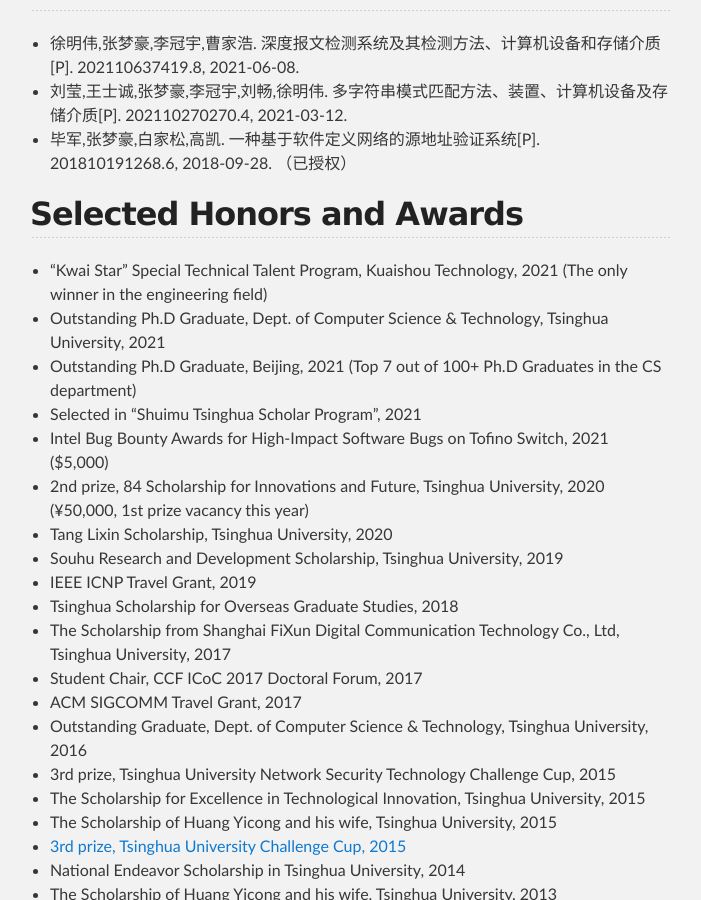
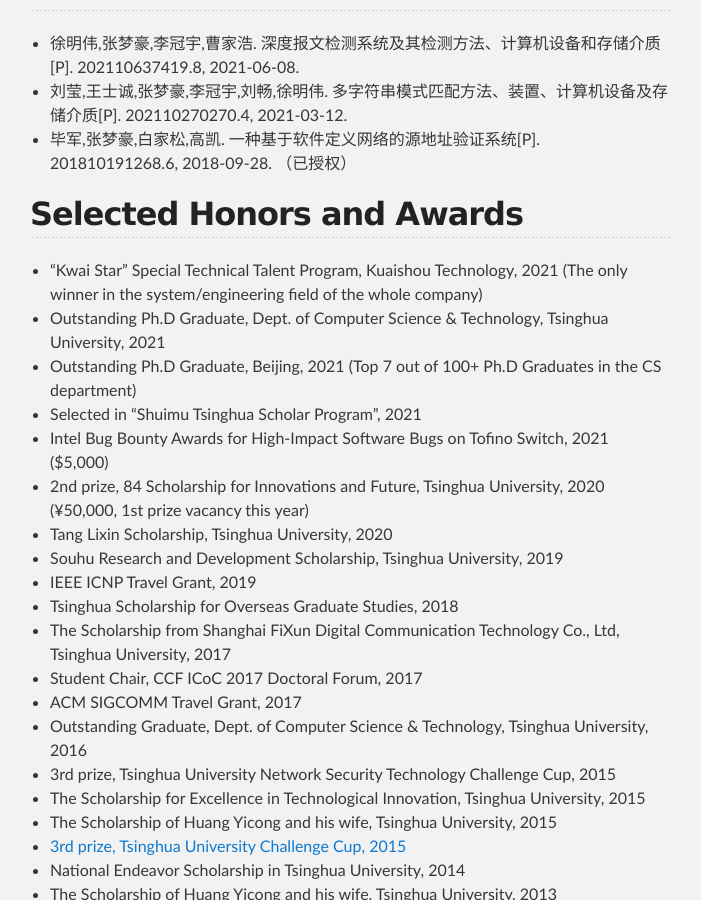
Before and after one commit to zhangmenghao/zhangmenghao.github.io, a Jekyll site: the page built from index.md, in a window 1280 px wide and 900 px high, scrolled down 3219 px. Shown: the whole window, without its empty margins (290-991 px from the left). Built offline with Jekyll 4.4.1, drawn with Linux system fonts in a browser that asks for light colours.

Commit message:
Update horor

```diff
--- a/index.md
+++ b/index.md
@@ -141,7 +141,7 @@
 
 
 ## Selected Honors and Awards
-* "Kwai Star" Special Technical Talent Program, Kuaishou Technology, 2021 (The only winner in the engineering field)
+* "Kwai Star" Special Technical Talent Program, Kuaishou Technology, 2021 (The only winner in the system/engineering field of the whole company)
 * Outstanding Ph.D Graduate, Dept. of Computer Science & Technology, Tsinghua University, 2021
 * Outstanding Ph.D Graduate, Beijing, 2021 (Top 7 out of 100+ Ph.D Graduates in the CS department)
 * Selected in "Shuimu Tsinghua Scholar Program", 2021
```
